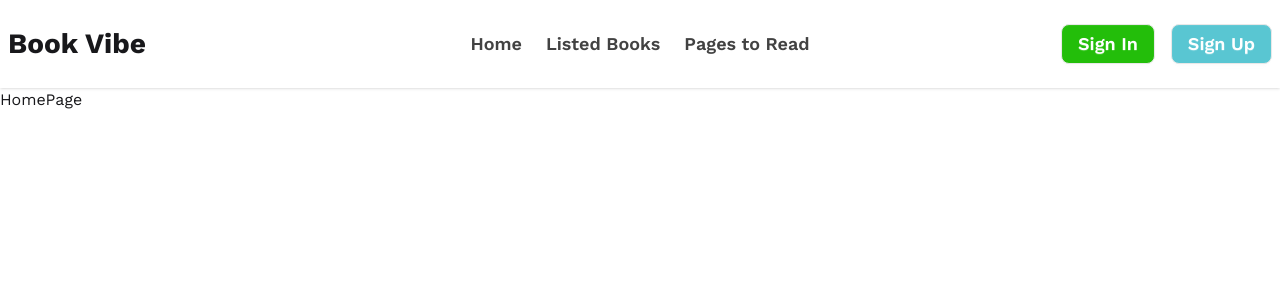
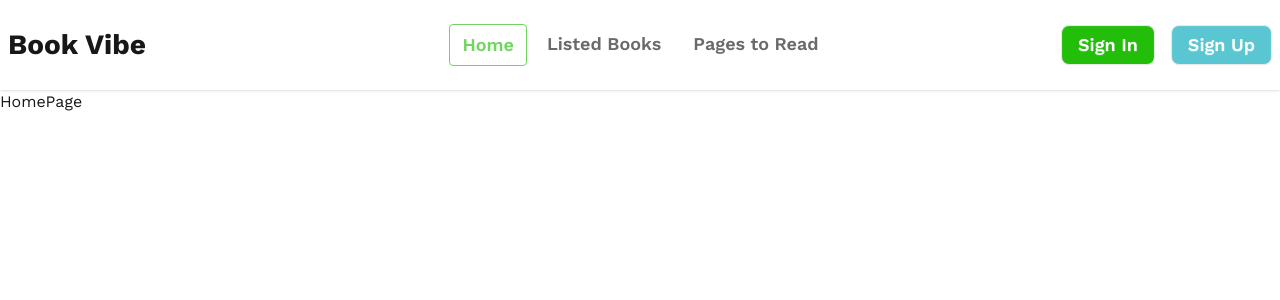
Before and after one commit to IamPial/book-resources-app, a React (Vite) app: page / in a window 1280 px wide. Shown: the top 300 px of the page. Built offline with nearby package versions, Linux system fonts and the light colour scheme; a web font is replaced by a local one.

Commit message:
refactor the list items

```diff
--- a/src/components/shared/Navbar/Navbar.jsx
+++ b/src/components/shared/Navbar/Navbar.jsx
@@ -1,6 +1,42 @@
 import React from "react";
+import { NavLink } from "react-router";
 
 const Navbar = () => {
+  const links = (
+    <>
+      <li>
+        <NavLink
+          to="/"
+          className={({ isActive }) =>
+            `font-semibold text-sm  md:text-lg opacity-80  ${isActive ? " border border-[#23BE0A]  text-[#23BE0A] " : " "}}`
+          }
+        >
+          Home
+        </NavLink>
+      </li>
+      <li>
+        <NavLink
+          to="/books"
+          className={({ isActive }) =>
+            `font-semibold text-sm  md:text-lg opacity-80   ${isActive ? " border border-[#23BE0A]  text-[#23BE0A] " : " "}}`
+          }
+        >
+          Listed Books
+        </NavLink>
+      </li>
+      <li>
+        <NavLink
+          to="/page-read"
+          className={({ isActive }) =>
+            `font-semibold text-sm  md:text-lg opacity-80   ${isActive ? " border border-[#23BE0A]  text-[#23BE0A] " : " "}}`
+          }
+        >
+          Pages to Read
+        </NavLink>
+      </li>
+    </>
+  );
+
   return (
     <div className="bg-base-100 shadow-sm py-2">
       <div className="navbar container mx-auto">
@@ -27,30 +63,14 @@ const Navbar = () => {
               tabIndex="-1"
               className="menu menu-sm dropdown-content bg-base-100 rounded-box z-1 mt-3 w-52 p-2 shadow"
             >
-              <li className="font-semibold text-lg">
-                <a>Home</a>
-              </li>
-              <li className="font-semibold text-lg">
-                <a>Listed Books</a>
-              </li>
-              <li className="font-semibold text-lg">
-                <a>Pages to Read</a>
-              </li>
+              {links}
             </ul>
           </div>
           <a className="text-[28px] font-bold">Book Vibe</a>
         </div>
         <div className="navbar-center hidden lg:flex">
-          <ul className="menu menu-horizontal px-1 text-[#131313] opacity-80">
-            <li className="font-semibold text-lg">
-              <a>Home</a>
-            </li>
-            <li className="font-semibold text-lg">
-              <a>Listed Books</a>
-            </li>
-            <li className="font-semibold text-lg">
-              <a>Pages to Read</a>
-            </li>
+          <ul className="menu menu-horizontal px-1  opacity-80 space-x-2">
+            {links}
           </ul>
         </div>
         <div className="navbar-end gap-4">
```
